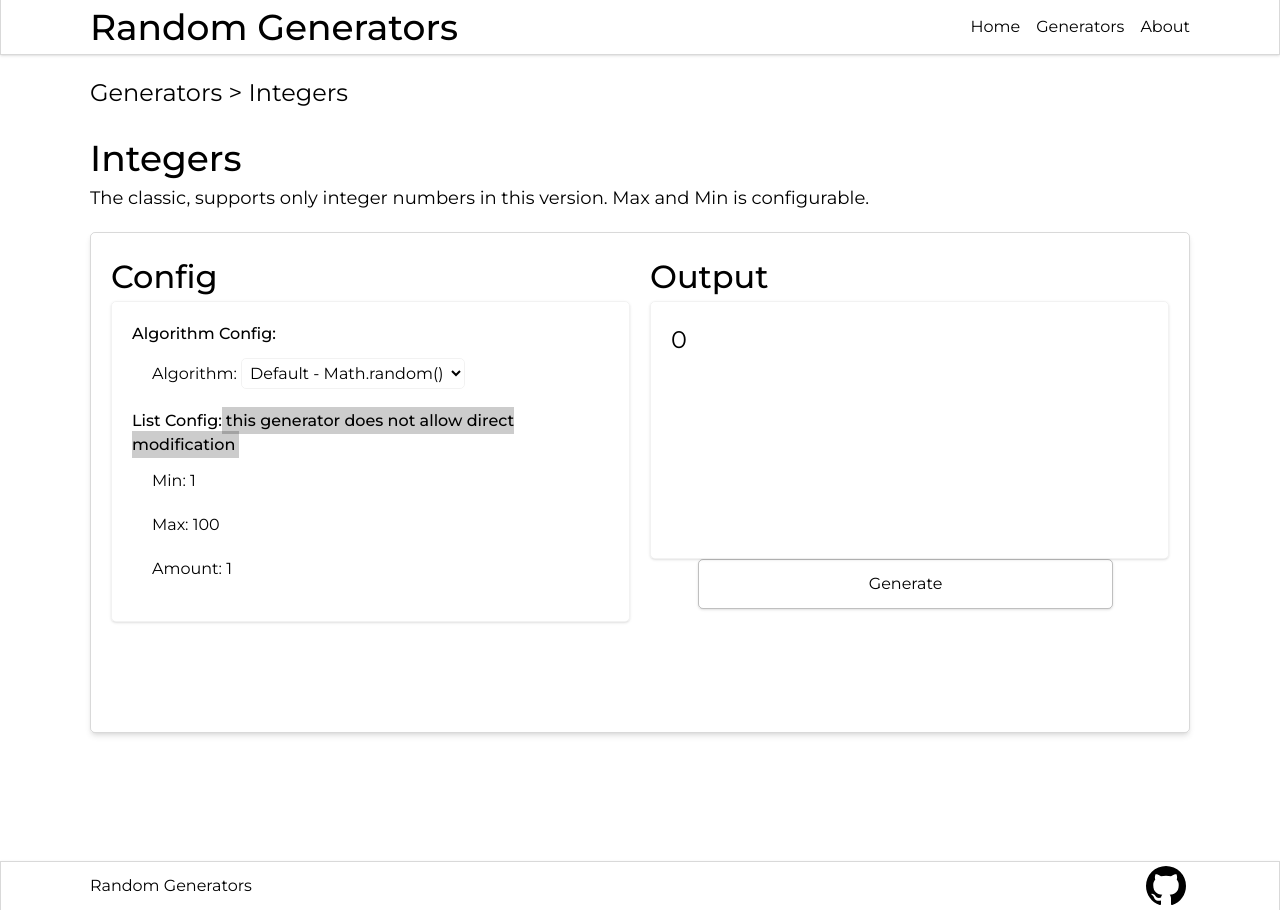
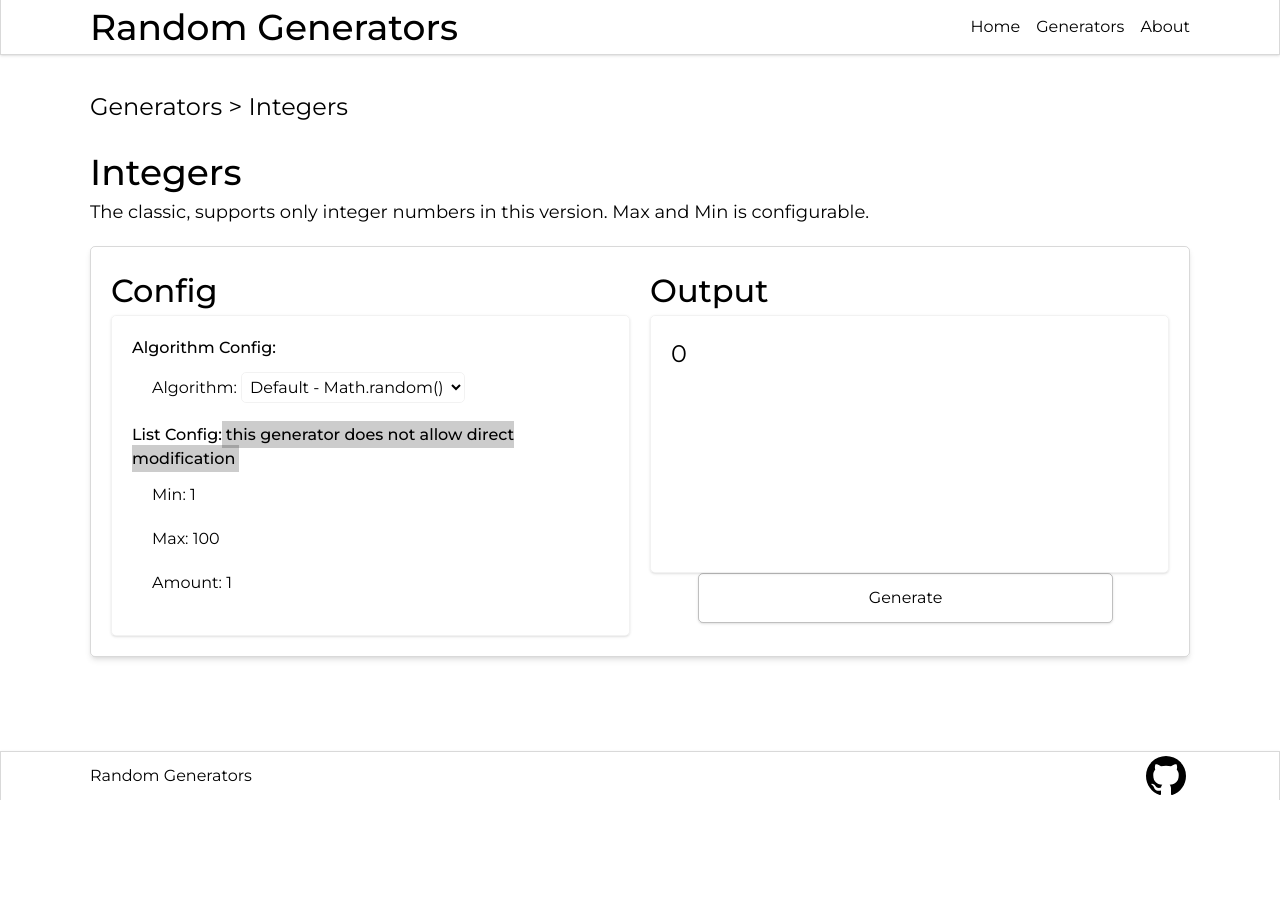
Before and after one commit to BooksNTomes/random-generator-react, a React (Vite) app in the folder frontend/: page /generators/0 in a window 1280 px wide. After the commit the page ends 800 px from the top, so only its background shows below. Built offline with nearby package versions, Linux system fonts and the light colour scheme; no server answers.

Commit message:
implemented footer issues tips

```diff
--- a/frontend/src/App.jsx
+++ b/frontend/src/App.jsx
@@ -11,12 +11,9 @@ import GeneratorsManager from './pages/GeneratorsManager';
 function App() {
 
   return (
-    <>
-      {// RE: Footer Issues TIP: add min height and width of 100dv as initial size for body
-       // Flex and position footer at end
-      }
+    <div className="min-h-dvh min-w-dvw flex flex-col">
       <Header></Header>
-      <Routes>
+      <Routes className="flex-grow">
         <Route path="/" element={<Home/>} />
         <Route path="/about" element={<About/>} />
 
@@ -27,7 +24,7 @@ function App() {
         <Route path="/generators-manager" element={<GeneratorsManager/>}/>
       </Routes>
       <Footer></Footer>
-    </>
+    </div>
   )
 }
 
--- a/frontend/src/components/Cards/GeneratorManagerCard.jsx
+++ b/frontend/src/components/Cards/GeneratorManagerCard.jsx
@@ -1,11 +1,6 @@
 import '../../css/index.css';
 import Card from './Card';
 import defaultImg from '../../assets/defaultImg.svg'
-
-// Todos
-// onclick -> open update generator modal
-// onclick delete -> open delete generator modal
-// Different Card altogether
 
 export default function GeneratorManagerCard ({generator, updateHandler, deleteHandler}){
     return (
--- a/frontend/src/pages/About.jsx
+++ b/frontend/src/pages/About.jsx
@@ -3,7 +3,7 @@ import logo from '../assets/frame.svg';
 
 export default function About() {
     return (
-        <div className='pt-10 pb-10 h-full browser-size m-auto full-bottom'>
+        <div className='pt-10 pb-10 h-full browser-size m-auto'>
             <div className="flex">
                 <div className='w-3/4 p-2 flex flex-col gap-2'>
                     <h2 className='mb-5'>Why Random Number Generators?</h2>
--- a/frontend/src/pages/Generator.jsx
+++ b/frontend/src/pages/Generator.jsx
@@ -21,7 +21,7 @@ function Generator()  {
     },[])
 
     return(
-        <div className='pb-20 full-bottom browser-size m-auto'>
+        <div className='pb-20 browser-size m-auto'>
             <NavCrumbs navtarget={generator.name}></NavCrumbs>
             <h1>{generator.name}</h1>
             <p className='ptag-xl mb-5'>{generator.description}</p>
--- a/frontend/src/pages/GeneratorTypes/NumbersGenerator.jsx
+++ b/frontend/src/pages/GeneratorTypes/NumbersGenerator.jsx
@@ -61,7 +61,7 @@ export default function NumbersGenerator({generator}) {
     }
 
     return (
-        <div className="flex gap-5 p-5 border-1 border-black/15 rounded-[5px] shadow-md full-bottom">
+        <div className="flex gap-5 p-5 border-1 border-black/15 rounded-[5px] shadow-md">
             <div className="w-1/2">
                 <h2>Config</h2>
                 <div className="p-5 border-1 border-black/5 rounded-[5px] shadow-sm">
--- a/frontend/src/pages/GeneratorTypes/StringsGenerator.jsx
+++ b/frontend/src/pages/GeneratorTypes/StringsGenerator.jsx
@@ -62,7 +62,7 @@ export default function StringsGenerator({generator}) {
     }
 
     return (
-        <div className="flex gap-5 browser-size m-auto p-5 border-1 border-black/15 rounded-[5px] shadow-md  full-bottom">
+        <div className="flex gap-5 browser-size m-auto p-5 border-1 border-black/15 rounded-[5px] shadow-md">
             <dialog ref={listDialogRef} className="w-[300px] h-[300px] p-[30px] m-auto">
                 {initialList && initialList.map((entry, index) => (
                     <div key={index}>
--- a/frontend/src/pages/Generators.jsx
+++ b/frontend/src/pages/Generators.jsx
@@ -19,7 +19,7 @@ function Generators(){
     },[generators])
 
     return(
-        <div className='browser-size m-auto full-bottom'>
+        <div className='browser-size m-auto'>
             <NavCrumbs navtarget={''}></NavCrumbs>
             <div className='flex justify-evenly gap-4 flex-wrap h-full rounded-[10px] shadow-md border-1 border-black/10'>
 
--- a/frontend/src/pages/GeneratorsManager.jsx
+++ b/frontend/src/pages/GeneratorsManager.jsx
@@ -46,7 +46,7 @@ function GeneratorsManager(){
 
     // TODO : ADD Create Card and Add Delete Button
     return(
-        <div className='browser-size m-auto full-bottom'>
+        <div className='browser-size m-auto'>
             <NavCrumbs navtarget={''}></NavCrumbs>
             <div className='flex justify-evenly gap-4 flex-wrap h-full rounded-[10px] shadow-md border-1 border-black/10'>
 
--- a/frontend/src/pages/Home.jsx
+++ b/frontend/src/pages/Home.jsx
@@ -6,7 +6,7 @@ import Card from '../components/Cards/Card.jsx';
 
 function Home() {
     return (
-        <div className='browser-size m-auto full-bottom'>
+        <div className='browser-size m-auto'>
             <div className='pt-10 pb-10 border-b-1 border-black/10'>
                 <div className="flex justify-between items-center ">
                     <img className="ml-auto size-70" src={logo} alt="hero-img"></img>
```
